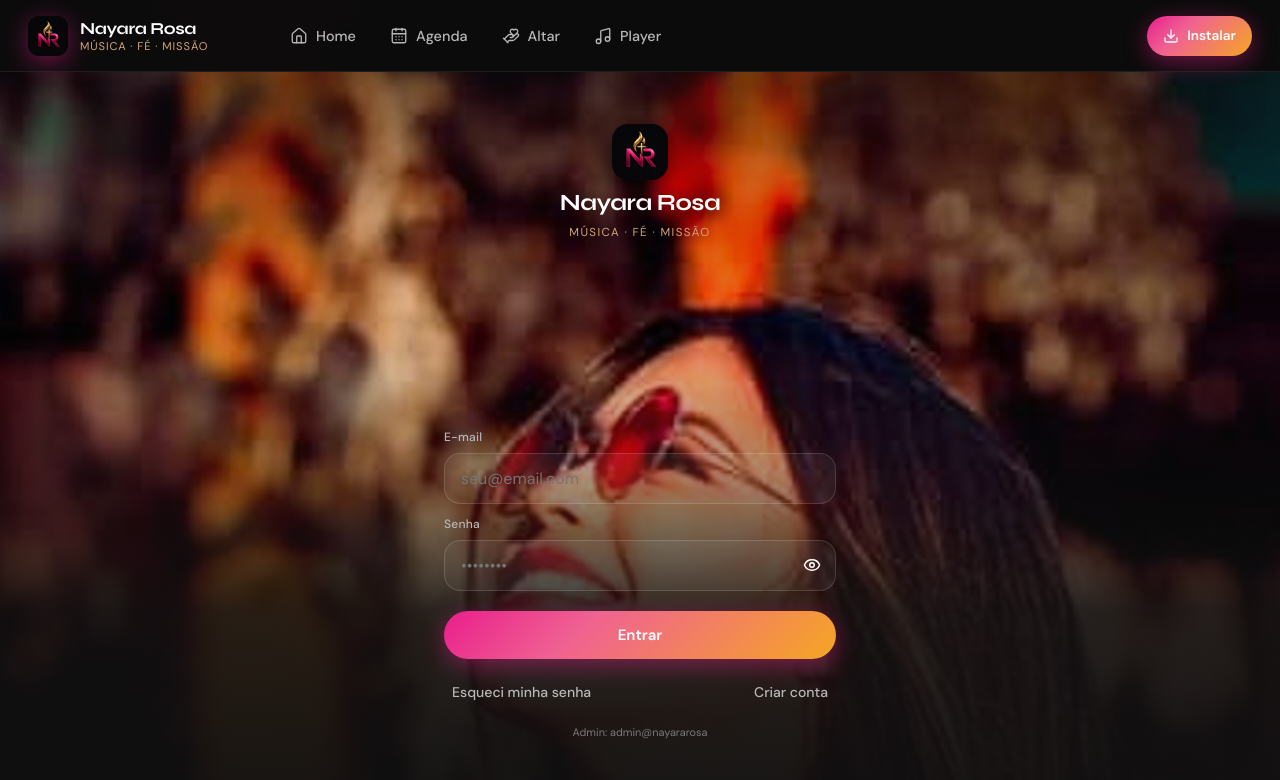
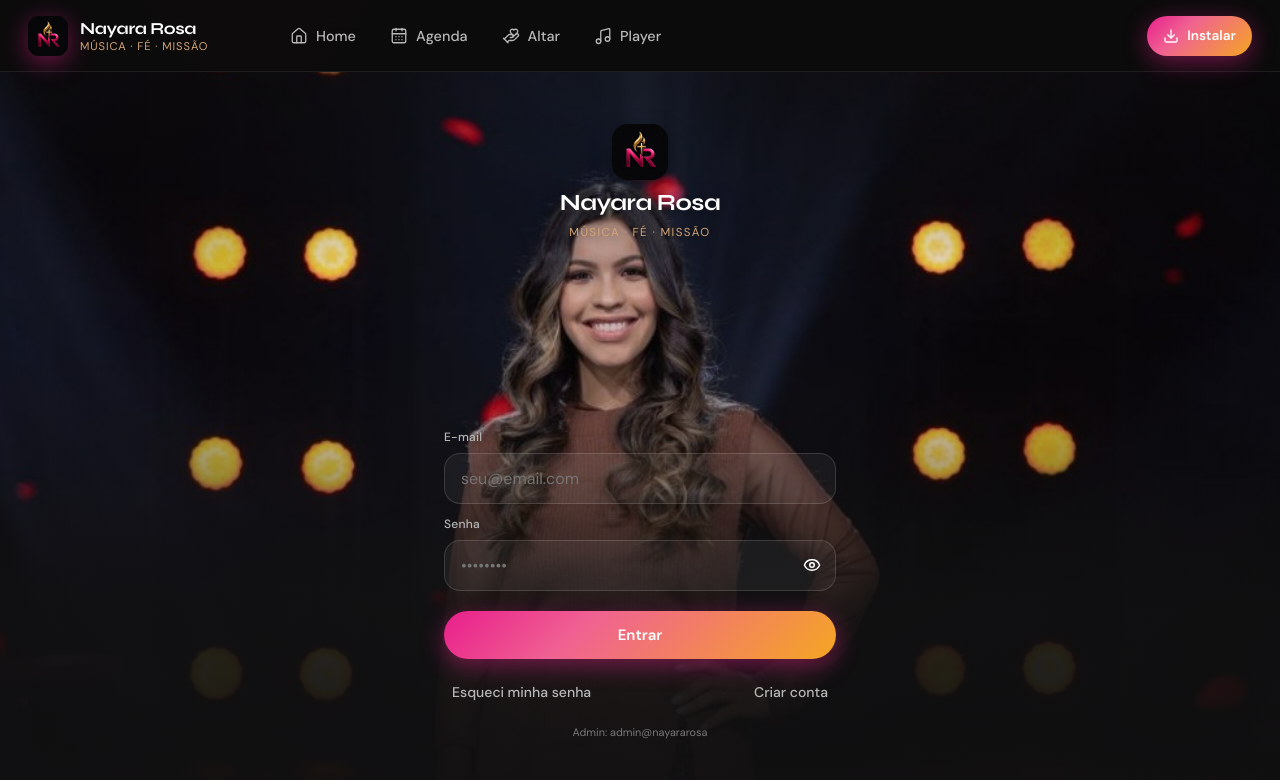
Before and after one commit to DCT-Ads/nayara-rosa-app, a React (Vite) app: page /login in a window 1280 px wide. Shown: the top 780 px of the page. Built offline with nearby package versions, Linux system fonts and the light colour scheme; no server answers.

Commit message:
Use the stage portrait as the login background.
Co-authored-by: Cursor <cursoragent@cursor.com>

```diff
--- a/src/data/content.ts
+++ b/src/data/content.ts
@@ -25,7 +25,7 @@ export const PHOTO_MAP = {
 
 /** Gradientes fotográficos de placeholder até as fotos oficiais serem adicionadas em /public/images/ */
 export const images = {
-  login: "url('/images/login-face.jpg?v=face2')",
+  login: "url('/images/login-stage.jpg?v=stage1')",
   face: "url('/images/nayara-rosto.jpg')",
   hero: "url('/images/nayara-rosa-hero.jpg')",
   cordasDeAmor: "url('/images/cordas-de-amor-avance.jpg')",
--- a/src/index.css
+++ b/src/index.css
@@ -1308,8 +1308,8 @@ img {
   position: absolute;
   inset: 0;
   background-size: cover;
-  /* Rostinho livre no meio da tela */
-  background-position: center 38%;
+  /* Rosto dela no palco, acima do formulário */
+  background-position: center 24%;
   background-repeat: no-repeat;
   transform: scale(1.04);
   filter: none;
```
Also changed, not shown: public/images/login-stage.jpg (added).
